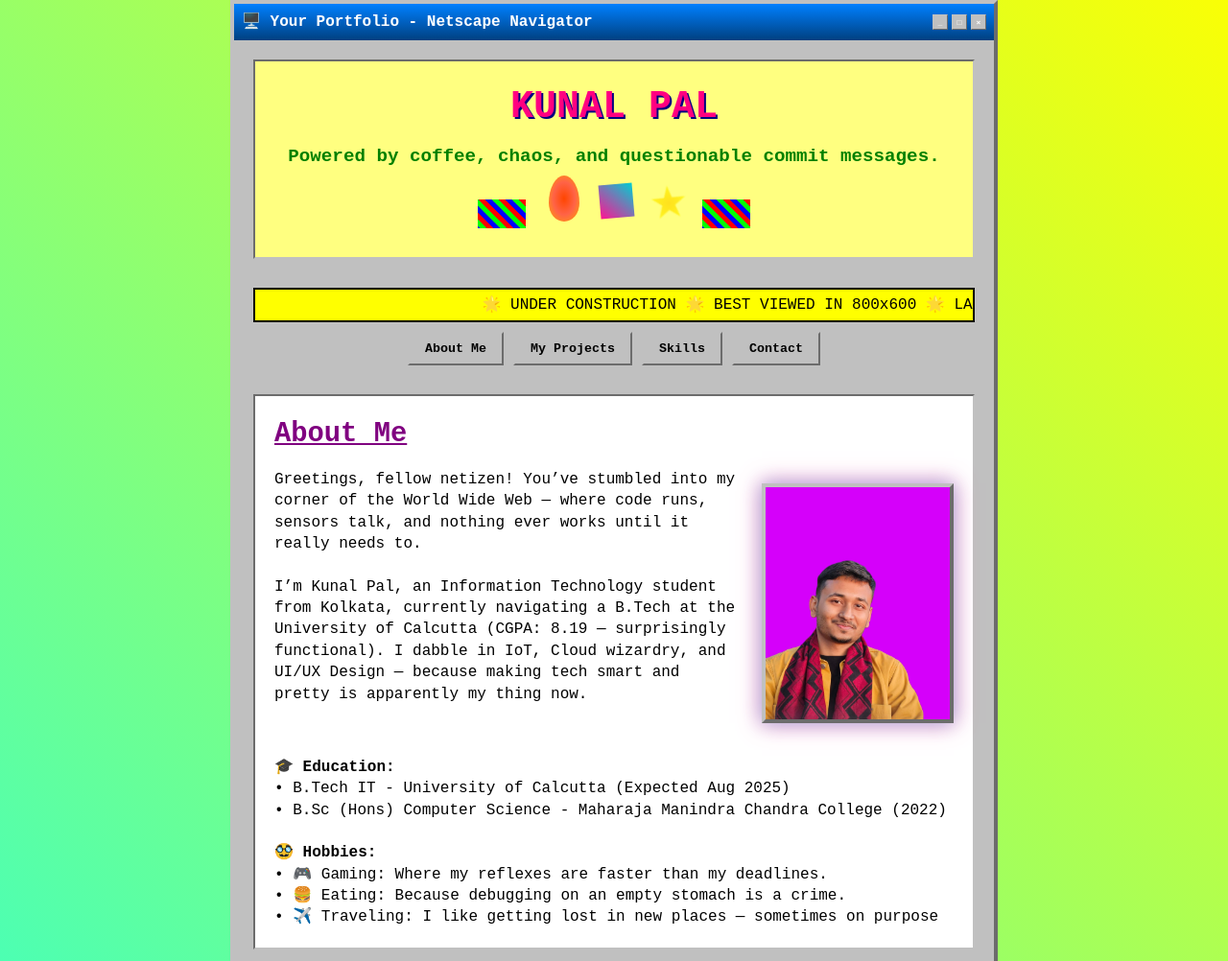
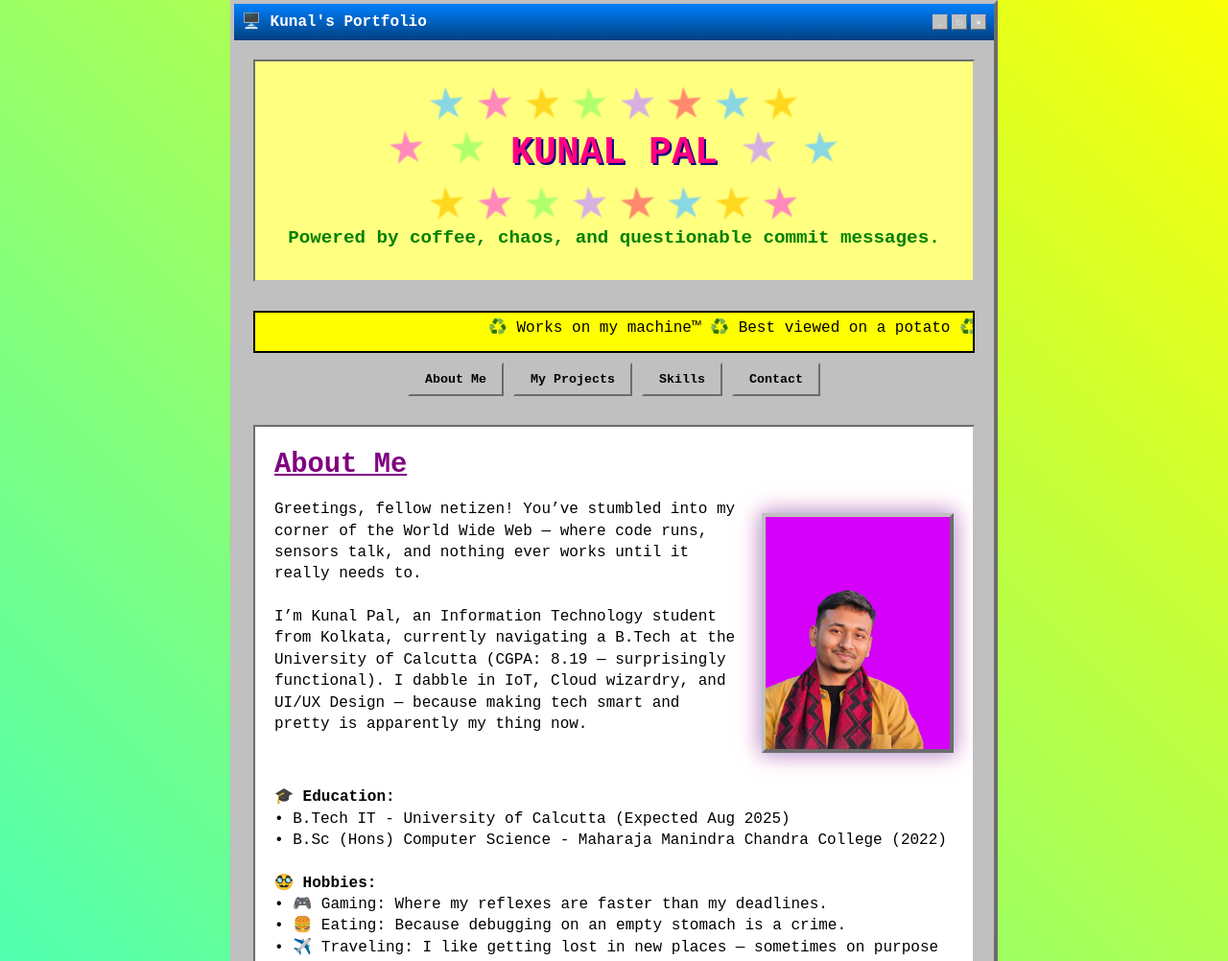
Before and after one commit to Kunal70616c/retro-portfolio, a plain HTML site: page index.html in a window 1280 px wide. Shown: the top 1002 px of the page at 96% size. Drawn offline with Linux system fonts and the light colour scheme; a web font is replaced by a local one.

Commit message:
Just Before Final Commit

```diff
--- a/index.html
+++ b/index.html
@@ -5,12 +5,13 @@
     <meta name="viewport" content="width=device-width, initial-scale=1.0">
     <title>Kunal - Portfolio</title>
     <link rel="stylesheet" href="style.css">
+    <link rel="icon" href="image/ico.ico" type="icon/x-icon">
     <link href="https://fonts.googleapis.com/css2?family=Courier+New:wght@400;700&display=swap" rel="stylesheet">
 </head>
 <body>
     <div class="container">
         <div class="window-header">
-            <span>🖥️ Your Portfolio - Netscape Navigator</span>
+            <span>🖥️ Kunal's Portfolio</span>
             <div class="window-controls">
                 <div class="control-btn">_</div>
                 <div class="control-btn">□</div>
@@ -20,19 +21,40 @@
 
         <div class="content">
             <div class="header">
-                <h1>KUNAL PAL</h1>
-                <div class="subtitle">Powered by coffee, chaos, and questionable commit messages.</div>
+
                 <div style="margin: 10px 0;">
-                    <div class="gif-placeholder"></div>
-                    <div class="fire-gif"></div>
-                    <div class="dancing-gif"></div>
-                    <div class="sparkle-gif"></div>
-                    <div class="gif-placeholder"></div>
+
+                    <div class="sparkle-gif" style="background-color: #66ccff;"></div> <!-- Sky Blue -->
+<div class="sparkle-gif" style="background-color: #ff66cc;"></div> <!-- Pink -->
+<div class="sparkle-gif" style="background-color: #ffcc00;"></div> <!-- Yellow -->
+<div class="sparkle-gif" style="background-color: #99ff66;"></div> <!-- Light Green -->
+<div class="sparkle-gif" style="background-color: #cc99ff;"></div> <!-- Purple -->
+<div class="sparkle-gif" style="background-color: #ff6666;"></div> <!-- Red -->
+<div class="sparkle-gif" style="background-color: #66ccff;"></div> <!-- Sky Blue -->
+<div class="sparkle-gif" style="background-color: #ffcc00;"></div> <!-- Yellow -->
+
+<h1>
+  <div class="sparkle-gif" style="background-color: #ff66cc;"></div> <!-- Pink -->
+  <div class="sparkle-gif" style="background-color: #99ff66;"></div> <!-- Light Green -->
+  KUNAL PAL
+  <div class="sparkle-gif" style="background-color: #cc99ff;"></div> <!-- Purple -->
+  <div class="sparkle-gif" style="background-color: #66ccff;"></div> <!-- Sky Blue -->
+</h1>
+
+<div class="sparkle-gif" style="background-color: #ffcc00;"></div> <!-- Yellow -->
+<div class="sparkle-gif" style="background-color: #ff66cc;"></div> <!-- Pink -->
+<div class="sparkle-gif" style="background-color: #99ff66;"></div> <!-- Light Green -->
+<div class="sparkle-gif" style="background-color: #cc99ff;"></div> <!-- Purple -->
+<div class="sparkle-gif" style="background-color: #ff6666;"></div> <!-- Red -->
+<div class="sparkle-gif" style="background-color: #66ccff;"></div> <!-- Sky Blue -->
+<div class="sparkle-gif" style="background-color: #ffcc00;"></div> <!-- Yellow -->
+<div class="sparkle-gif" style="background-color: #ff66cc;"></div> <!-- Pink -->
+     <div class="subtitle">Powered by coffee, chaos, and questionable commit messages.</div>
                 </div>
             </div>
 
             <div class="marquee">
-                <div class="marquee-text">🌟 UNDER CONSTRUCTION 🌟 BEST VIEWED IN 800x600 🌟 LAST UPDATED: 1999 🌟</div>
+                <div class="marquee-text"> ♻️ Works on my machine™ ♻️ Best viewed on a potato ♻️ Now 80% more HTML ♻️</div>
             </div>
 
             <div class="navigation">
@@ -68,11 +90,12 @@
                         • 🍔 Eating: Because debugging on an empty stomach is a crime. <br>
                         • ✈️ Traveling: I like getting lost in new places — sometimes on purpose</p>
                              </div>
+                             <br>
+                             <div class="visitor-counter">
+                                Visitor #: 001337
+                            </div>
+                </div>
 
-                </div>
-                <div class="visitor-counter">
-                    Visitor #: 001337
-                </div>
             </div>
 
             <div id="projects" class="section">
--- a/style.css
+++ b/style.css
@@ -252,51 +252,29 @@ body {
     animation: rotate 2s linear infinite;
 }
 
-.fire-gif {
-    width: 40px;
-    height: 40px;
-    background: radial-gradient(circle, #ff4500, #ff6347, #ffa500);
-    display: inline-block;
-    margin: 0 5px;
-    border-radius: 50% 50% 50% 50% / 60% 60% 40% 40%;
-    animation: flame 1s ease-in-out infinite alternate;
-}
-
-.dancing-gif {
-    width: 35px;
-    height: 35px;
-    background: linear-gradient(45deg, #ff1493, #00ced1);
-    display: inline-block;
-    margin: 0 5px;
-    animation: dance 0.8s ease-in-out infinite;
-}
-
 .sparkle-gif {
     width: 30px;
     height: 30px;
-    background: radial-gradient(circle, #ffd700, #ffff00);
+    background-color: #ffcc00; /* Bright solid yellow */
     display: inline-block;
     margin: 0 5px;
-    clip-path: polygon(50% 0%, 61% 35%, 98% 35%, 68% 57%, 79% 91%, 50% 70%, 21% 91%, 32% 57%, 2% 35%, 39% 35%);
+    clip-path: polygon(
+        50% 0%, 61% 35%, 98% 35%, 68% 57%,
+        79% 91%, 50% 70%, 21% 91%, 32% 57%,
+        2% 35%, 39% 35%
+    );
     animation: sparkle 1.5s ease-in-out infinite;
 }
 
-@keyframes rotate {
-    from { transform: rotate(0deg); }
-    to { transform: rotate(360deg); }
+/* Sparkle pulse effect */
+@keyframes sparkle {
+    0%, 100% {
+        transform: scale(1);
+    }
+    50% {
+        transform: scale(1.3);
+    }
 }
-
-@keyframes flame {
-    0% { transform: scaleY(1) scaleX(1); }
-    100% { transform: scaleY(1.2) scaleX(0.8); }
-}
-
-@keyframes dance {
-    0%, 100% { transform: translateX(0) rotateZ(0deg); }
-    25% { transform: translateX(-3px) rotateZ(-5deg); }
-    75% { transform: translateX(3px) rotateZ(5deg); }
-}
-
 @keyframes sparkle {
     0%, 100% { transform: scale(1) rotate(0deg); opacity: 1; }
     50% { transform: scale(1.3) rotate(180deg); opacity: 0.7; }
@@ -340,6 +318,33 @@ body {
     from { transform: translateX(100%); }
     to { transform: translateX(-100%); }
 }
+
+.blinking-text {
+    animation: blink 1s step-end infinite;
+}
+
+.marquee-text {
+    white-space: nowrap;
+    overflow: hidden;
+    box-sizing: border-box;
+}
+
+.marquee-text span {
+    display: inline-block;
+    padding-left: 100%;
+    animation: marquee 15s linear infinite;
+}
+
+@keyframes marquee {
+    0% { transform: translateX(100%); }
+    100% { transform: translateX(-100%); }
+}
+
+.glitch-effect {
+    animation: glitch 0.5s linear infinite;
+}
+
+
 
 .skills-grid {
     display: grid;
```
Also changed, not shown: image/ico.ico (added).
